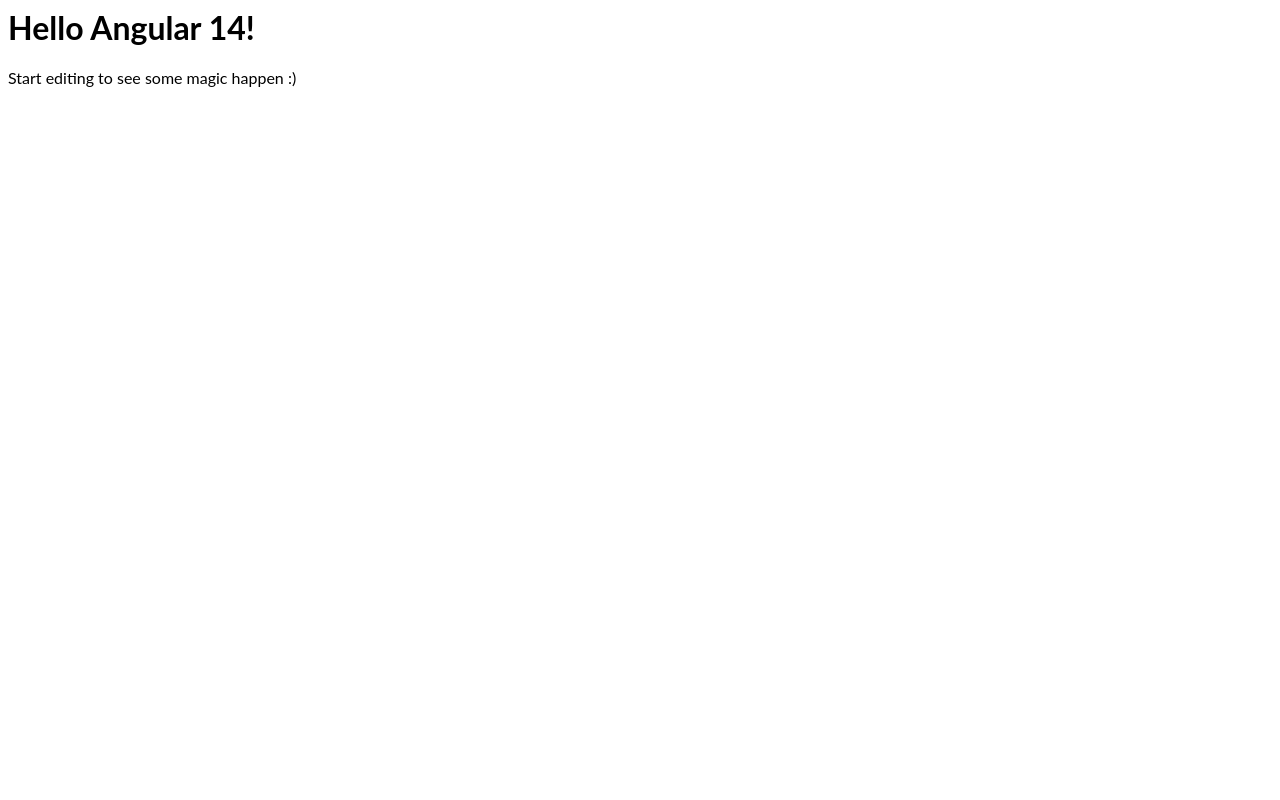
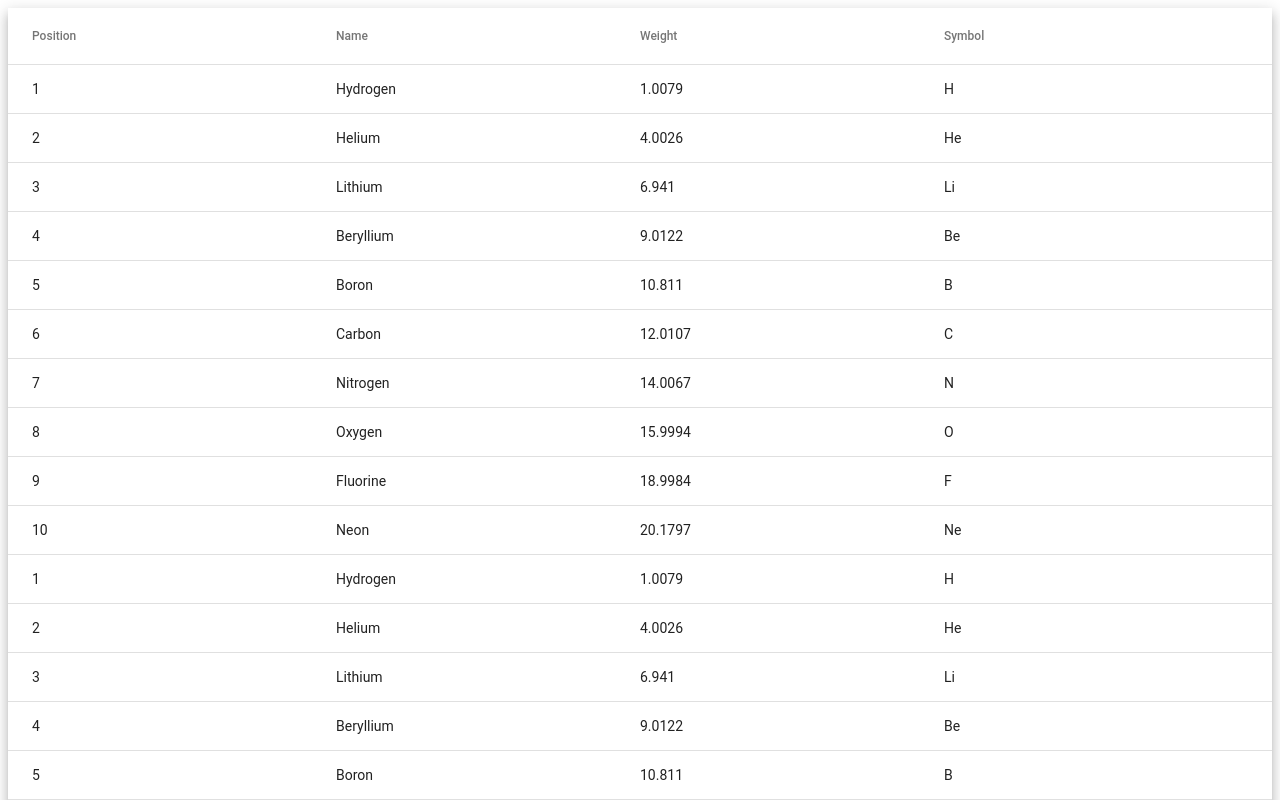
Before and after one commit to ankitpriyarup/inline-edit, an Angular app: page / in a window 1280 px wide. Shown: the top 800 px of the page. Built offline with nearby package versions, Linux system fonts and the light colour scheme.

Commit message:
6 files modified

```diff
--- a/package.json
+++ b/package.json
@@ -12,10 +12,13 @@
   },
   "dependencies": {
     "@angular/animations": "^14.0.0",
+    "@angular/cdk": "14.2.4",
     "@angular/common": "^14.0.0",
     "@angular/compiler": "^14.0.0",
     "@angular/core": "^14.0.0",
     "@angular/forms": "^14.0.0",
+    "@angular/material": "^14.2.4",
+    "@angular/material/table": "*",
     "@angular/platform-browser": "^14.0.0",
     "@angular/platform-browser-dynamic": "^14.0.0",
     "@angular/router": "^14.0.0",
--- a/src/app/app.component.css
+++ b/src/app/app.component.css
@@ -1,3 +1,7 @@
 p {
   font-family: Lato;
 }
+
+mat-table {
+  width: 100%;
+}
--- a/src/app/app.component.html
+++ b/src/app/app.component.html
@@ -1,4 +1,9 @@
-<hello name="{{ name }}"></hello>
-<p>
-  Start editing to see some magic happen :)
-</p>
+<mat-table [dataSource]="dataSource" class="mat-elevation-z8">
+  <ng-container *ngFor="let column of columns" [matColumnDef]="column.name">
+    <mat-header-cell *matHeaderCellDef>{{ column.label }}</mat-header-cell>
+    <mat-cell *matCellDef="let row">{{ column.dataExtractor(row) }}</mat-cell>
+  </ng-container>
+
+  <mat-header-row *matHeaderRowDef="displayedColumns"></mat-header-row>
+  <mat-row *matRowDef="let row; columns: displayedColumns"></mat-row>
+</mat-table>
--- a/src/app/app.component.ts
+++ b/src/app/app.component.ts
@@ -1,10 +1,63 @@
 import { Component, VERSION } from '@angular/core';
+
+export interface PeriodicElement {
+  name: string;
+  position: number;
+  weight: number;
+  symbol: string;
+}
+
+const ELEMENT_DATA: PeriodicElement[] = [
+  { position: 1, name: 'Hydrogen', weight: 1.0079, symbol: 'H' },
+  { position: 2, name: 'Helium', weight: 4.0026, symbol: 'He' },
+  { position: 3, name: 'Lithium', weight: 6.941, symbol: 'Li' },
+  { position: 4, name: 'Beryllium', weight: 9.0122, symbol: 'Be' },
+  { position: 5, name: 'Boron', weight: 10.811, symbol: 'B' },
+  { position: 6, name: 'Carbon', weight: 12.0107, symbol: 'C' },
+  { position: 7, name: 'Nitrogen', weight: 14.0067, symbol: 'N' },
+  { position: 8, name: 'Oxygen', weight: 15.9994, symbol: 'O' },
+  { position: 9, name: 'Fluorine', weight: 18.9984, symbol: 'F' },
+  { position: 10, name: 'Neon', weight: 20.1797, symbol: 'Ne' },
+  { position: 1, name: 'Hydrogen', weight: 1.0079, symbol: 'H' },
+  { position: 2, name: 'Helium', weight: 4.0026, symbol: 'He' },
+  { position: 3, name: 'Lithium', weight: 6.941, symbol: 'Li' },
+  { position: 4, name: 'Beryllium', weight: 9.0122, symbol: 'Be' },
+  { position: 5, name: 'Boron', weight: 10.811, symbol: 'B' },
+  { position: 6, name: 'Carbon', weight: 12.0107, symbol: 'C' },
+  { position: 7, name: 'Nitrogen', weight: 14.0067, symbol: 'N' },
+  { position: 8, name: 'Oxygen', weight: 15.9994, symbol: 'O' },
+  { position: 9, name: 'Fluorine', weight: 18.9984, symbol: 'F' },
+  { position: 10, name: 'Neon', weight: 20.1797, symbol: 'Ne' },
+];
 
 @Component({
   selector: 'my-app',
   templateUrl: './app.component.html',
-  styleUrls: [ './app.component.css' ]
+  styleUrls: ['./app.component.css'],
 })
-export class AppComponent  {
-  name = 'Angular ' + VERSION.major;
+export class AppComponent {
+  readonly displayedColumns = ['position', 'name', 'weight', 'symbol'];
+  readonly columns = [
+    {
+      name: 'position',
+      label: 'Position',
+      dataExtractor: ({ position }: PeriodicElement) => position,
+    },
+    {
+      name: 'name',
+      label: 'Name',
+      dataExtractor: ({ name }: PeriodicElement) => name,
+    },
+    {
+      name: 'weight',
+      label: 'Weight',
+      dataExtractor: ({ weight }: PeriodicElement) => weight,
+    },
+    {
+      name: 'symbol',
+      label: 'Symbol',
+      dataExtractor: ({ symbol }: PeriodicElement) => symbol,
+    },
+  ];
+  dataSource = ELEMENT_DATA;
 }
--- a/src/styles.css
+++ b/src/styles.css
@@ -1 +1 @@
-/* Add application styles & imports to this file! */
+@import '~@angular/material/prebuilt-themes/deeppurple-amber.css';
```
Also changed, not shown: src/app/app.module.ts (+5 -4 lines).
